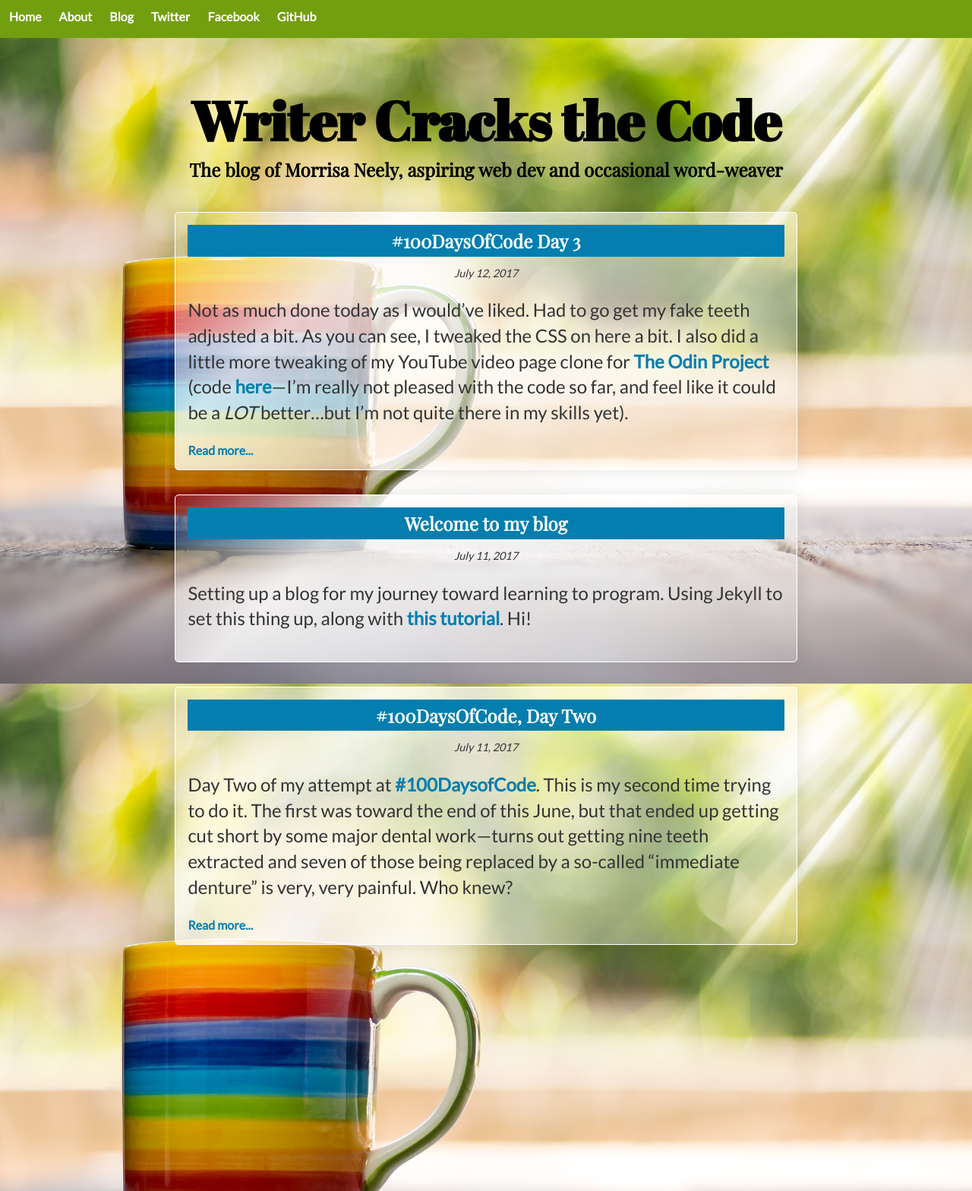
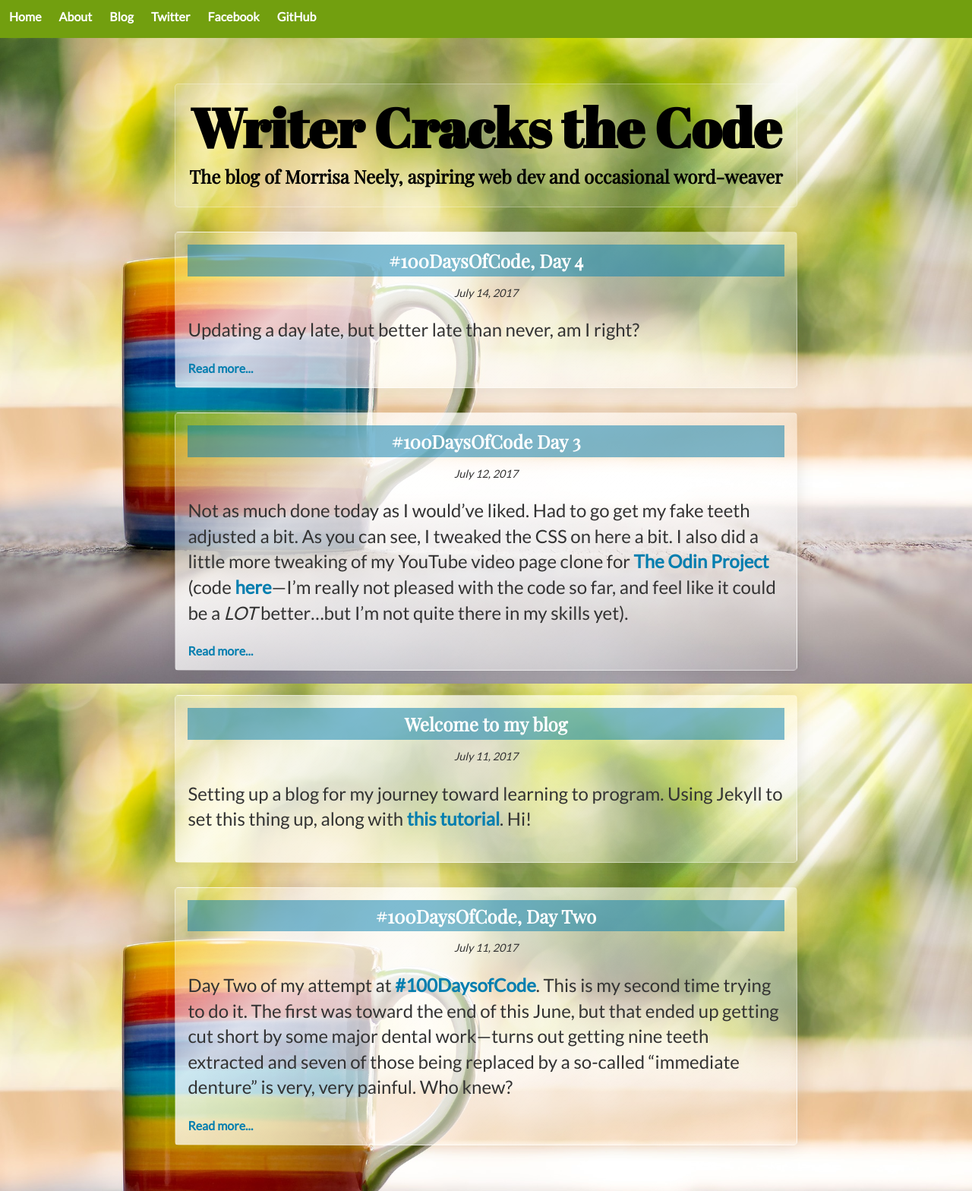
Before and after one commit to morrisa-n/morrisa-n.github.io, a Jekyll site: the page built from index.html, in a window 1280 px wide. Shown: the whole page at 76% size. Built offline with Jekyll 4.4.1, drawn with Linux system fonts in a browser that asks for light colours.

Commit message:
CSS Changes, new post

```diff
--- /dev/null
+++ b/_posts/2017-07-14-100daysofcode-day-four.md
@@ -0,0 +1,20 @@
+---
+layout: post
+title: "#100DaysOfCode, Day 4"
+date: 2017-07-14
+---
+Updating a day late, but better late than never, am I right?
+
+Day Four of #100DaysOfCode mostly involved a battle between this blog's footer and me. As you can see from the possibly-glaring absence of a footer, I was not successful. The footer will return once I figure out how to get it to stay down at the bottom, no matter what size the rest of the content is (not in a fixed position way, but in a way that doesn't leave a gap between it and the bottom of the page).
+
+I haven't given up. I'm just taking a break to "lick my wounds" before taking another stab at the footer.
+
+I also changed the colors and the background on here&mdash;I wanted something with more color. I love color. I'm the type of person who wears long, lemon-yellow coats with bright pink scarves. I love rainbows, sparkles, all of it. I used to paint, even, but that's expensive, so I had to find other creative outlets. I felt my blog should reflect that part of me, which is what drew me to the rainbow cup photograph on Pixabay.
+
+(There may or may not be another reason why I love stuff with rainbows on it, but...well, I'm in a conservative part of the US and will likely be seeking a non-tech job soon, so. Plausable deniability. I hate that I have to be coy about that, because I'm not at all ashamed of it, but, you know&mdash;Bible Belt.)
+
+ANYWAY. I also did another essential bit of computer work yesterday: I cleaned my keyboard. And I started poking at a resume, which is pretty hard to make when you've never been employed anywhere.
+
+For Day Five, I'm either going to switch gears and find another HTML/CSS tutorial to work on, or try to figure out how to add tags to my blog posts. Haven't decided yet.
+
+That's all for now, my lovelies. &hearts;
--- a/about/index.html
+++ b/about/index.html
@@ -26,5 +26,11 @@ title: Writer Cracks the Code - About Me
     <li>Javascript</li>
     <li>Python</li>
 </ul>
+
+<h2>Blog Resources</h2>
+<ul>
+    <li>Background from <a href="">Pixabay</a></li>
+    <li><a href="http://jmcglone.com/guides/github-pages/">Jekyll Blog Tutorial</a></li>
+</ul>
 </div>
 </div>
--- a/css/main.css
+++ b/css/main.css
@@ -49,6 +49,14 @@ nav ul li, footer ul li {
     margin-right: 20px;
 }
 
+nav a, footer a {
+    color: #fff;
+    }
+
+nav a:hover, footer a:hover {
+    color: #efba00;
+    }
+
 h1, h2, h3, h4, h5, h6 {
     text-align: center;
     }
@@ -59,8 +67,11 @@ h1 {
     }
 
 .title-blurb {
-    padding-bottom: .5em;
+    padding: .5em .5em 1.5em .5em;
     margin-bottom: 2em;
+    background: rgba(255, 255, 255, 0.1);
+    border: 1px solid rgba(255, 255, 255, 0.3);
+    border-radius: 5px;
     }
 
 .title-blurb h2 {
@@ -99,13 +110,13 @@ ul.posts li {
     }
 
 .segment {
-    background: linear-gradient(-45deg, rgba(255, 255, 255, 0.2) 0%,
+    background: linear-gradient(-40deg, rgba(255, 255, 255, 0.2) 0%,
         rgba(255, 255, 255, 0.4) 25%,
         rgba(255, 255, 255, 0.8) 75%,
         rgba(255, 255, 255, 0.1) 100%);
     box-shadow: 0 0 25px rgba(0, 0, 0, 0.1), inset 0 0 1px rgba(255, 255, 255, 0.6);
     padding: 1em;
-    border: 1px solid white;
+    border: 1px solid rgba(255, 255, 255, 0.1);
     border-radius: 5px;
     color: #000;
     font-family: Lato, Arial, sans-serif;
@@ -130,7 +141,7 @@ ul.posts li {
     }
 
 .title {
-    background: #037eaf;
+    background: rgba(3, 126, 175, 0.5);
     color: #fff;
     padding: .2em;
     margin-bottom: .5em;
@@ -141,6 +152,10 @@ ul.posts li {
 
 .title a {
     color: #fff;
+    }
+
+.title a:hover {
+    color: #f48c00;
     }
 
 .date {
@@ -154,11 +169,3 @@ ul.posts li {
     position: relative;
     margin-top: 1em;
     }
-
-nav a, footer a {
-    color: #fff;
-    }
-
-nav a:hover, footer a:hover {
-    color: #000;
-    }
```
Also changed, not shown: Images/fresh_snow.png (deleted), Images/knitting-sm-c.png (deleted), Images/knitting-sm.png (deleted).
